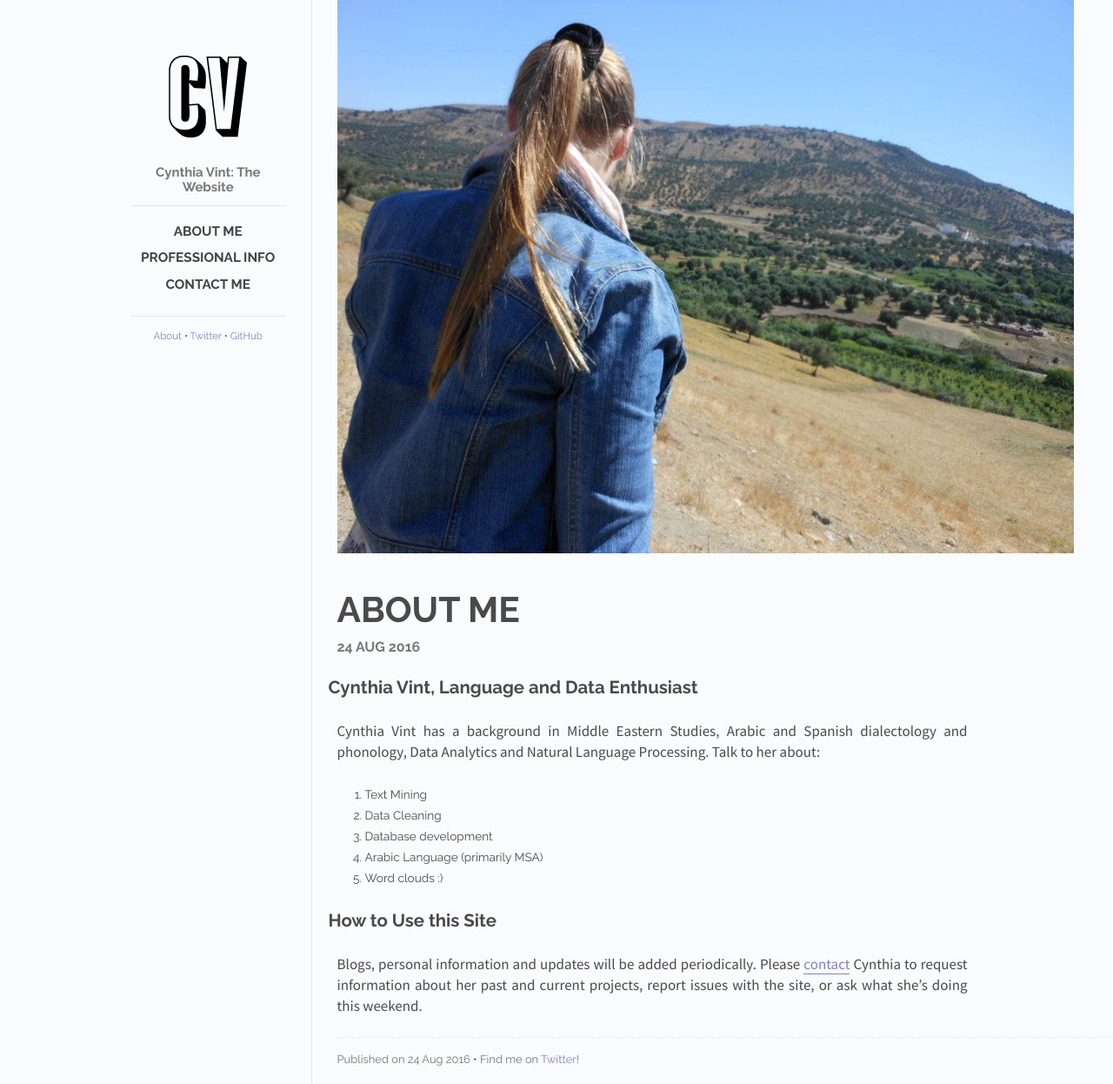
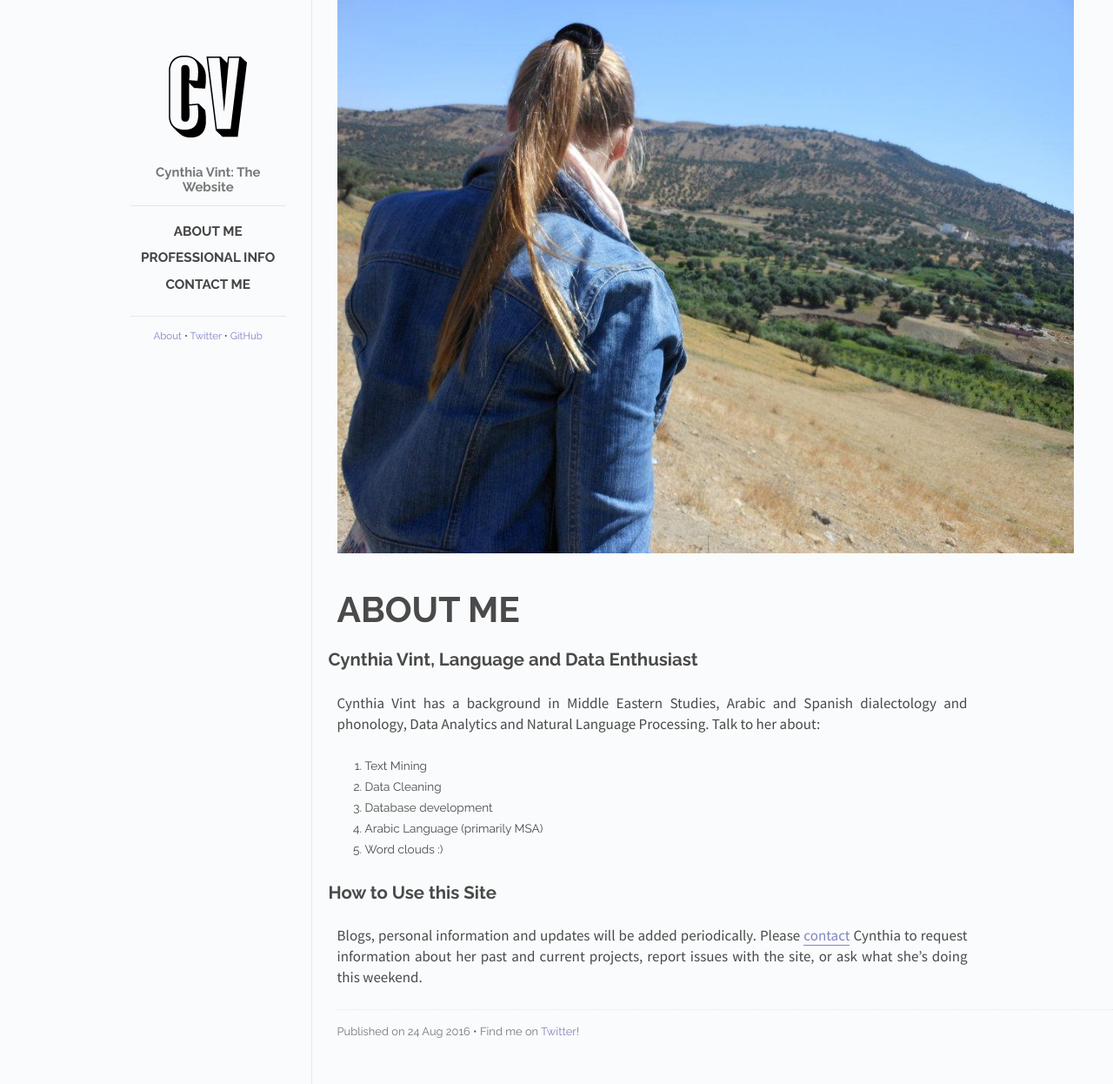
Before and after one commit to the-development/flex, a Jekyll site: the page built from index.md, in a window 1280 px wide. Shown: the whole page at 87% size. Built offline with Jekyll 4.4.1, drawn with Linux system fonts in a browser that asks for light colours.

Commit message:
removed date from page layout title

```diff
--- a/_includes/page.html
+++ b/_includes/page.html
@@ -8,7 +8,6 @@
     </div>
     <div id="info-container">
       <h1 id="title">{{ page.title }}</h1>
-      <span id="date">{{ page.date | date_to_string }}</span>
     </div>
   </div>
 
```
